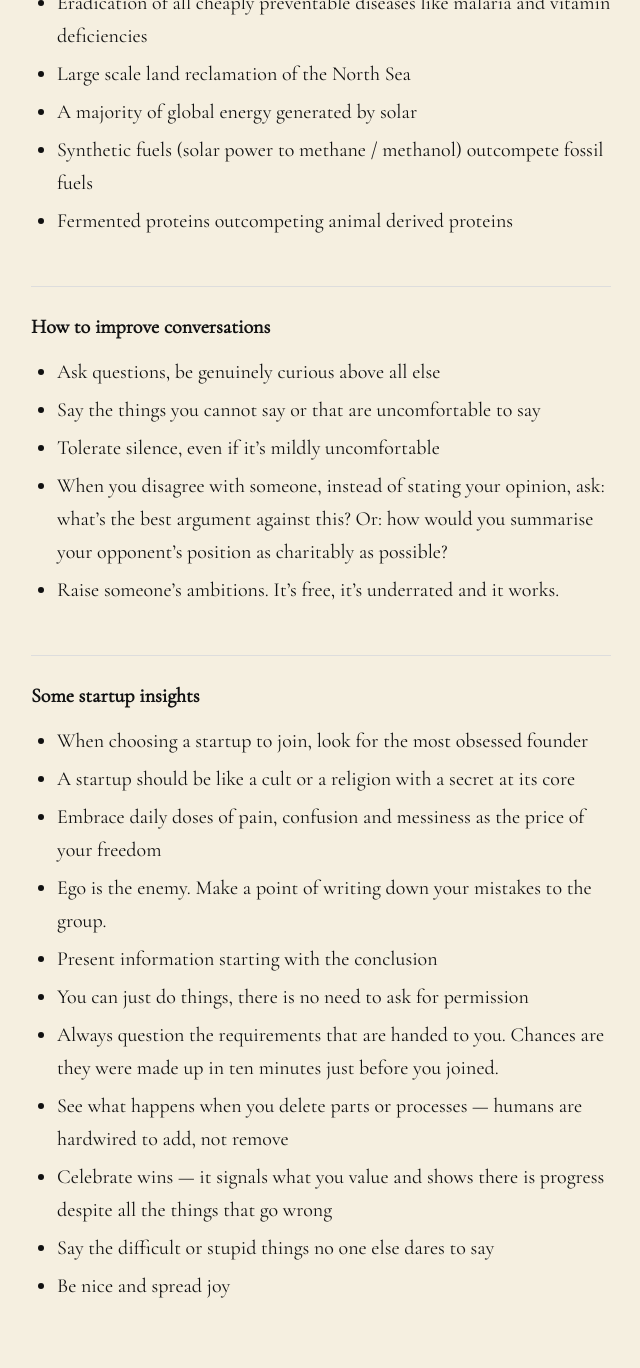
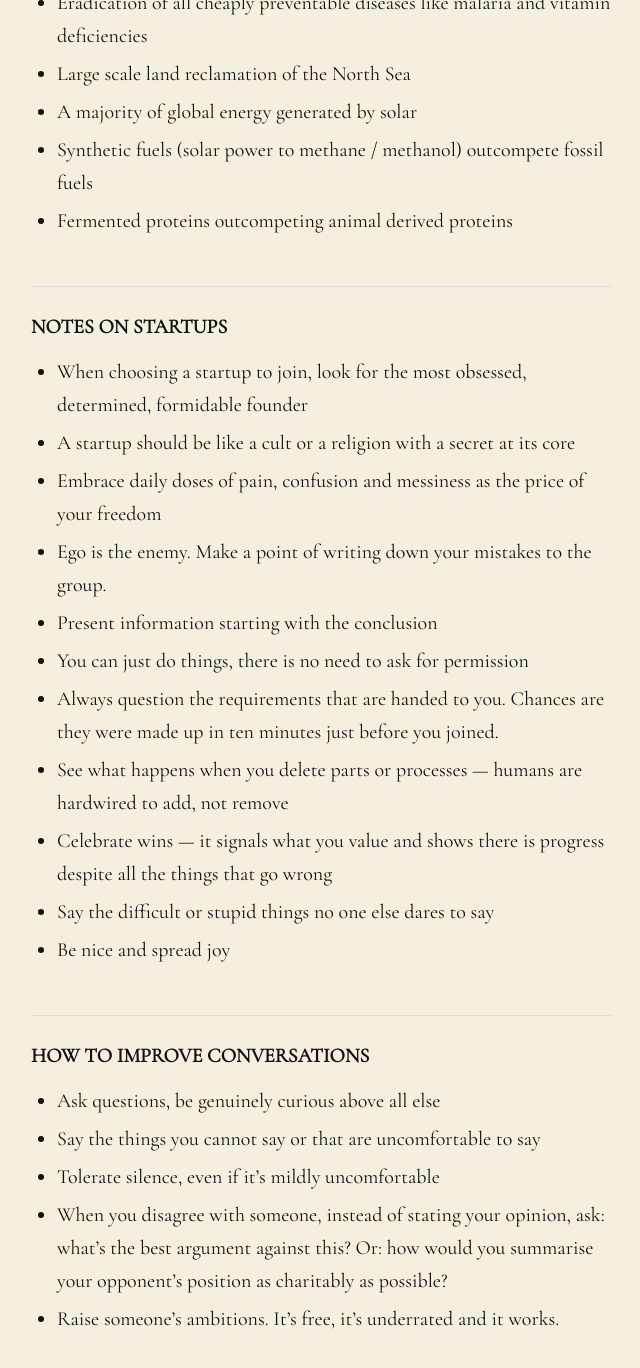
Before and after one commit to pepijn1/pepijn.xyz, a Jekyll site: the page built from index.md, in a window 1280 px wide and 1400 px high, scrolled down 1989 px. Shown: the top 1368 px of the window, without its empty margins (319-959 px from the left). Built offline with Jekyll 4.4.1, drawn with Linux system fonts in a browser that asks for light colours; some of the changed lines change nothing that is shown; some of the changed text lies outside the part shown.

Commit message:
Update index.md

```diff
--- a/index.md
+++ b/index.md
@@ -3,7 +3,7 @@
 title: Pepijn Vloemans
 ---
 
-# Pepijn Vloemans
+# PEPIJN VLOEMANS
 
 - Lives in Amsterdam with one wife, two cats and three kids
 - Writes a newsletter on progress and other underrated ideas on [Substack](https://pepijnvloemans.substack.com)
@@ -15,7 +15,7 @@
 - Maintains a [list of beautiful Dutch words](/woorden.html)
 - [Official credentials](https://www.linkedin.com/in/pepijnvloemans/)
 
-## Things I believe
+## WHAT I BELIEVE IN
 
 - The only limits to human progress are the laws of physics
 - The world has gotten much, much better over the past centuries for most people
@@ -28,7 +28,7 @@
 - The ultimate bottleneck for Europe's future is cultivating and attracting ultra-ambitious founders
 - Aesthetic minimalism has peaked — beauty and tradition in architecture and design of everyday objects will make a comeback
 
-## My modest expectations of the 2030s
+## MY MODEST EXPECTATIONS OF THE 2030s
 
 - Affordable space tourism. At least low earth orbit, but preferably the moon
 - Mass drivers on the moon
@@ -43,17 +43,9 @@
 - Synthetic fuels (solar power to methane / methanol) outcompete fossil fuels
 - Fermented proteins outcompeting animal derived proteins
 
-## How to improve conversations
+## NOTES ON STARTUPS
 
-- Ask questions, be genuinely curious above all else
-- Say the things you cannot say or that are uncomfortable to say
-- Tolerate silence, even if it's mildly uncomfortable
-- When you disagree with someone, instead of stating your opinion, ask: what's the best argument against this? Or: how would you summarise your opponent's position as charitably as possible?
-- Raise someone's ambitions. It's free, it's underrated and it works.
-
-## Some startup insights
-
-- When choosing a startup to join, look for the most obsessed founder
+- When choosing a startup to join, look for the most obsessed, determined, formidable founder
 - A startup should be like a cult or a religion with a secret at its core
 - Embrace daily doses of pain, confusion and messiness as the price of your freedom
 - Ego is the enemy. Make a point of writing down your mistakes to the group.
@@ -64,3 +56,11 @@
 - Celebrate wins — it signals what you value and shows there is progress despite all the things that go wrong
 - Say the difficult or stupid things no one else dares to say
 - Be nice and spread joy
+
+## HOW TO IMPROVE CONVERSATIONS
+
+- Ask questions, be genuinely curious above all else
+- Say the things you cannot say or that are uncomfortable to say
+- Tolerate silence, even if it's mildly uncomfortable
+- When you disagree with someone, instead of stating your opinion, ask: what's the best argument against this? Or: how would you summarise your opponent's position as charitably as possible?
+- Raise someone's ambitions. It's free, it's underrated and it works.
```
